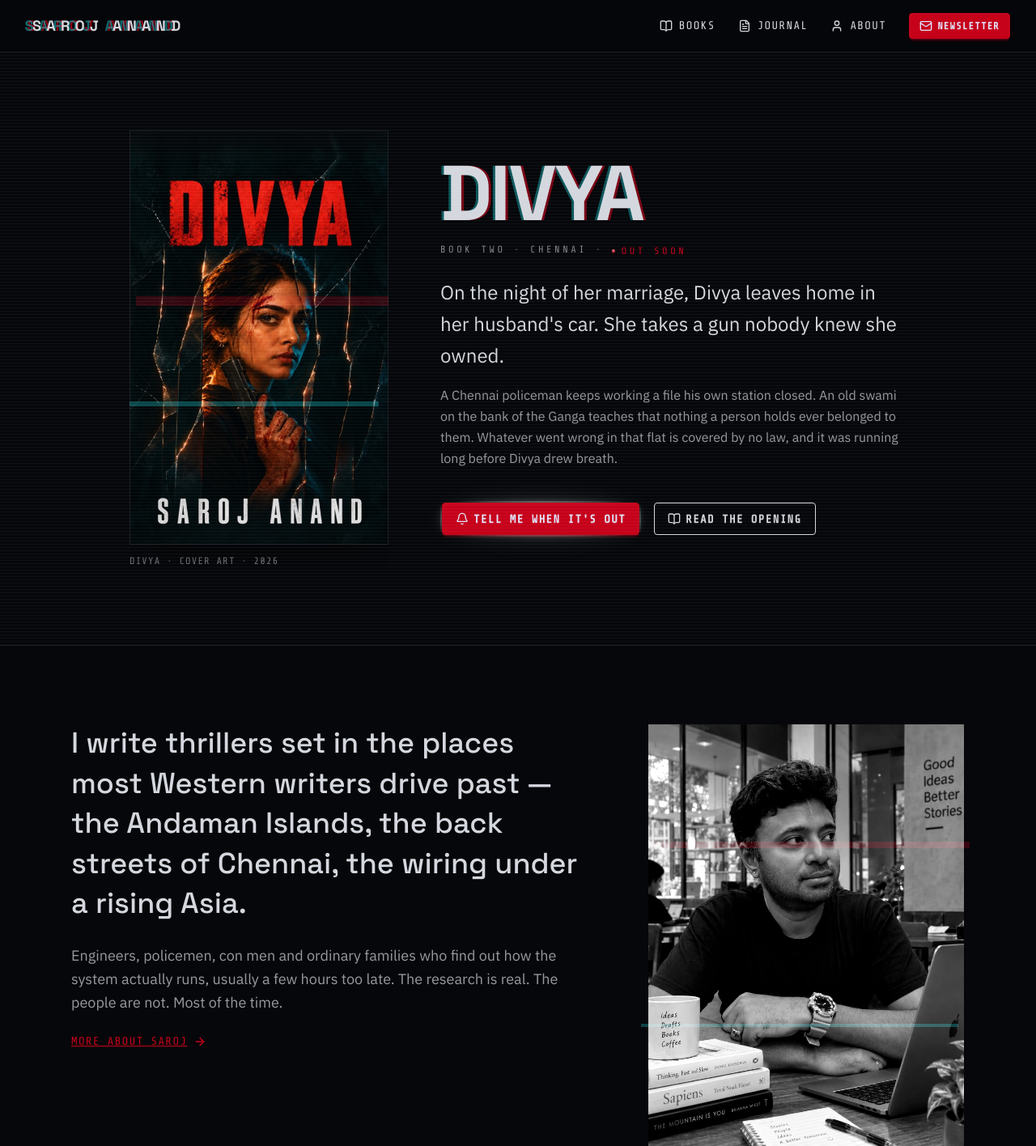
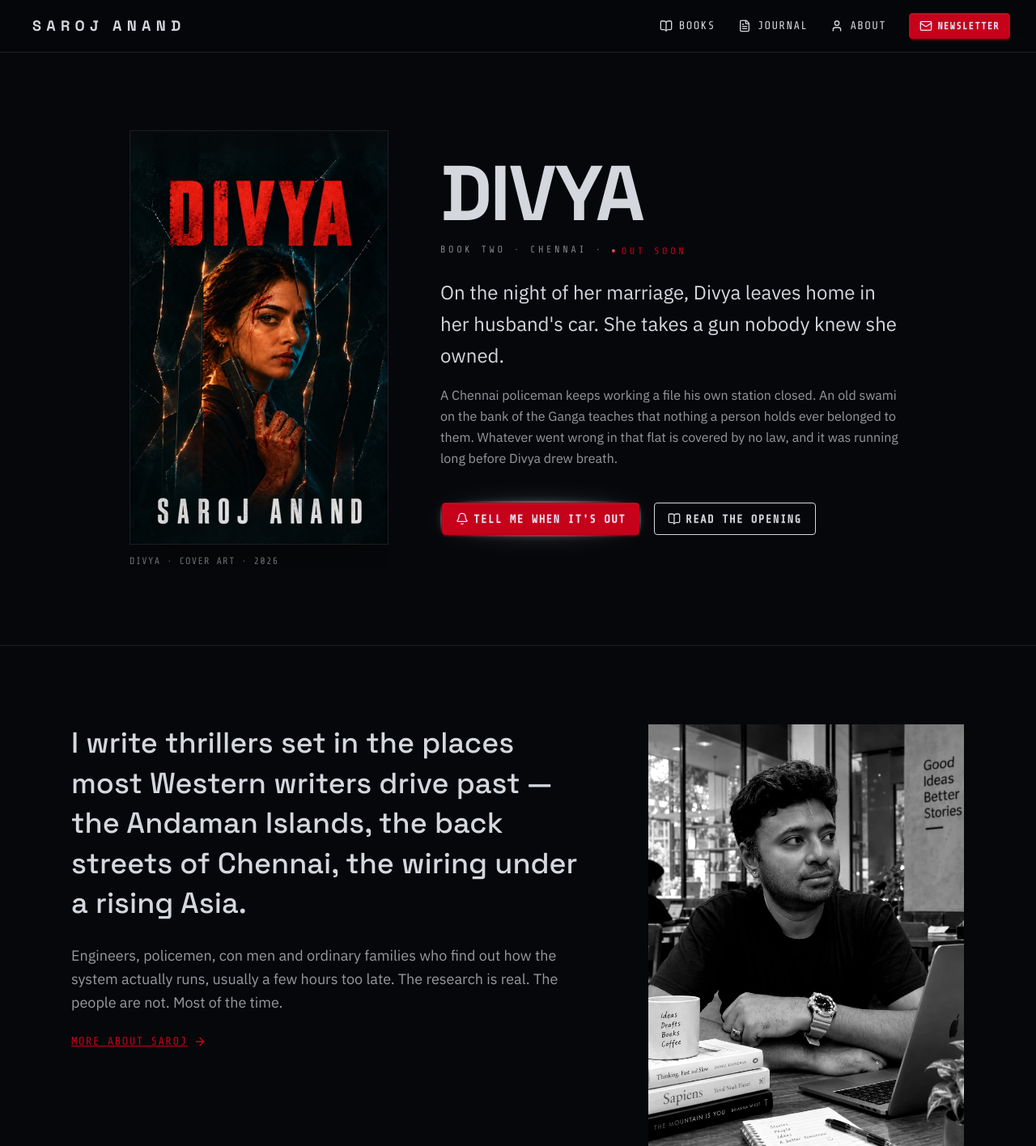
Before and after one commit to badri/sarojanand, a plain HTML site: page design/a-broken-signal.html in a window 1280 px wide. Shown: the top 1416 px of the page at 81% size. Drawn offline with nearby package versions, Linux system fonts and the light colour scheme.

Commit message:
Remove glitch treatment from design A
Drops the offset duplicate text layers behind the wordmark and the hero
headline, the red and cyan displacement bands over the cover and the
author photo, and the hero scanline overlay. Keeps the dark theme, red
accent, typography and layout.

Co-Authored-By: Claude Opus 5 (1M context) <noreply@anthropic.com>

```diff
--- a/design/a-broken-signal.html
+++ b/design/a-broken-signal.html
@@ -68,10 +68,8 @@
       <li><a href="about.html"><i data-lucide="user" class="size-4"></i>About</a></li>
       <li><a href="#newsletter"><i data-lucide="mail" class="size-4"></i>Newsletter</a></li>
     </ul>
-    <a href="index.html" class="relative font-display text-lg font-bold tracking-[0.35em] uppercase text-base-content ps-2">
-      <span aria-hidden="true" class="pointer-events-none absolute inset-0 translate-x-[1.5px] text-primary/70">Saroj Anand</span>
-      <span aria-hidden="true" class="pointer-events-none absolute inset-0 -translate-x-[1.5px] text-accent/50">Saroj Anand</span>
-      <span class="relative">Saroj Anand</span>
+    <a href="index.html" class="ps-2 font-display text-lg font-bold uppercase tracking-[0.35em] text-base-content">
+      Saroj Anand
     </a>
   </div>
   <div class="navbar-end hidden lg:flex">
@@ -86,22 +84,15 @@
   </div>
 </div>
 
-<!-- ================= HERO: the disruption zone ================= -->
-<section class="hero relative overflow-hidden border-b border-base-300 bg-base-100
-                after:pointer-events-none after:absolute after:inset-0
-                after:bg-[repeating-linear-gradient(0deg,rgba(255,255,255,0.045)_0px,rgba(255,255,255,0.045)_1px,transparent_1px,transparent_4px)]">
+<!-- ================= HERO ================= -->
+<section class="hero border-b border-base-300 bg-base-100">
   <div class="hero-content w-full max-w-6xl flex-col items-start gap-12 px-6 py-16 lg:flex-row lg:items-center lg:gap-16 lg:py-24">
 
-    <!-- cover, treated as a broken signal -->
     <div class="hover-3d w-56 shrink-0 sm:w-64 lg:w-80">
-      <figure class="relative">
+      <figure>
         <img src="../images/divya-cover.jpg" width="900" height="1440"
              alt="Cover of the novel Divya: a woman holding a pistol, seen through cracked glass"
              class="aspect-10/16 w-full border border-base-300 object-cover shadow-2xl">
-        <span aria-hidden="true"
-              class="pointer-events-none absolute inset-x-0 top-[38%] h-3 translate-x-2 bg-primary/25 mix-blend-screen"></span>
-        <span aria-hidden="true"
-              class="pointer-events-none absolute inset-x-0 top-[62%] h-1.5 -translate-x-3 bg-accent/30 mix-blend-screen"></span>
         <figcaption class="mt-3 font-mono text-xs uppercase tracking-widest text-base-content/50">
           Divya · cover art · 2026
         </figcaption>
@@ -111,10 +102,8 @@
     </div>
 
     <div class="min-w-0">
-      <h1 class="relative font-display text-6xl font-bold uppercase leading-[0.85] tracking-tight sm:text-7xl lg:text-8xl">
-        <span aria-hidden="true" class="pointer-events-none absolute inset-0 translate-x-[3px] text-primary/60">Divya</span>
-        <span aria-hidden="true" class="pointer-events-none absolute inset-0 -translate-x-[3px] text-accent/40">Divya</span>
-        <span class="relative">Divya</span>
+      <h1 class="font-display text-6xl font-bold uppercase leading-[0.85] tracking-tight sm:text-7xl lg:text-8xl">
+        Divya
       </h1>
 
       <p class="mt-5 font-mono text-xs uppercase tracking-[0.3em] text-base-content/60">
@@ -165,14 +154,10 @@
       </a>
     </div>
     <div class="self-start">
-      <figure class="relative">
+      <figure>
         <img src="../images/saroj-anand.jpg" width="750" height="1000" loading="lazy"
              alt="Saroj Anand at a café table, a laptop and a stack of books in front of him"
              class="aspect-3/4 w-full border border-base-300 object-cover grayscale contrast-125">
-        <span aria-hidden="true"
-              class="pointer-events-none absolute inset-x-0 top-[28%] h-2 translate-x-1.5 bg-primary/25 mix-blend-screen"></span>
-        <span aria-hidden="true"
-              class="pointer-events-none absolute inset-x-0 top-[71%] h-1 -translate-x-2 bg-accent/30 mix-blend-screen"></span>
       </figure>
       <div class="stats stats-vertical mt-6 w-full border border-base-300 font-mono sm:stats-horizontal">
         <div class="stat">
```
